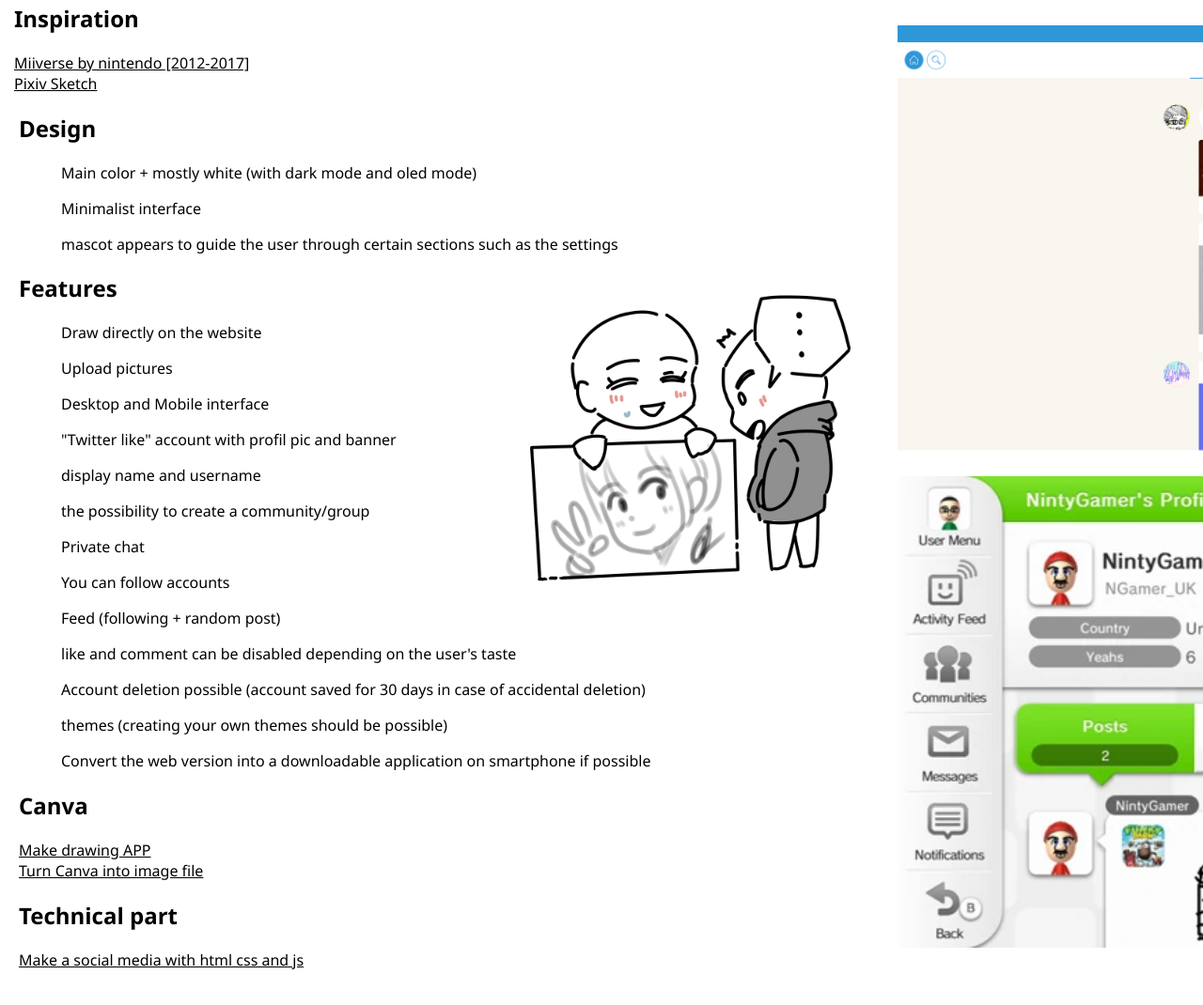
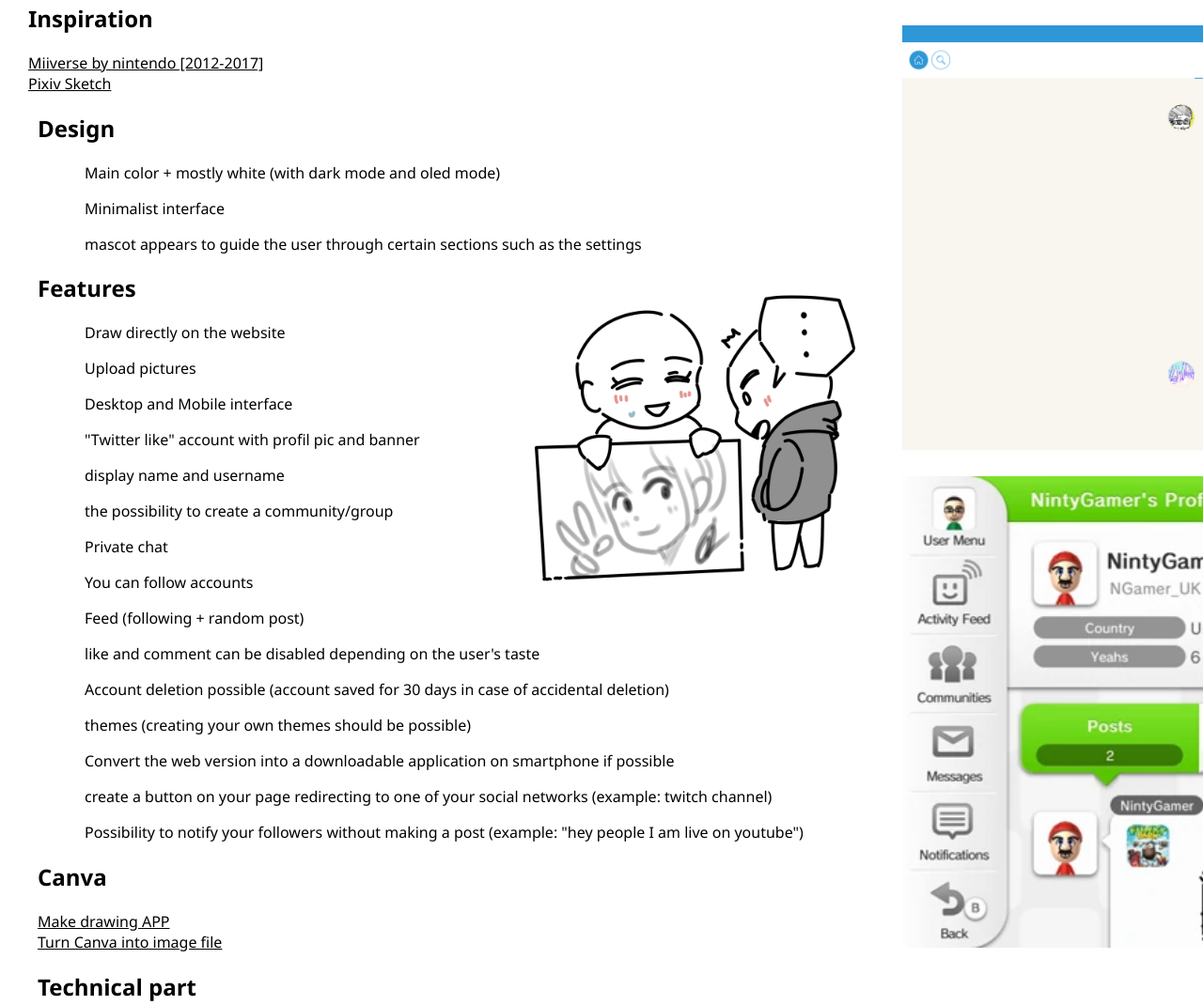
Before and after one commit to Loke-60000/project_Rakugaki, a plain HTML site: page index.html in a window 1280 px wide. Shown: the part 143-1213 px from the top of the page at 94% size. Before the commit the page ends 1184 px from the top, so only its background shows below. Drawn offline with Linux system fonts and the light colour scheme.

Commit message:
research

```diff
--- a/index.html
+++ b/index.html
@@ -43,6 +43,8 @@
             <p>Account deletion possible (account saved for 30 days in case of accidental deletion)</p>
             <p>themes (creating your own themes should be possible)</p>
             <p>Convert the web version into a downloadable application on smartphone if possible</p>
+            <p>create a button on your page redirecting to one of your social networks (example: twitch channel)</p>
+            <p>Possibility to notify your followers without making a post (example: "hey people I am live on youtube")</p>
         </ol>
 </div>
 
--- a/style.css
+++ b/style.css
@@ -7,7 +7,7 @@
     font-family: 'Segoe UI', Tahoma, Geneva, Verdana, sans-serif;
     color: black;
     /* text-decoration: none; */
-    margin-left: 5px;
+    margin-left: 10px;
 }
 
 .pixiv {
```
